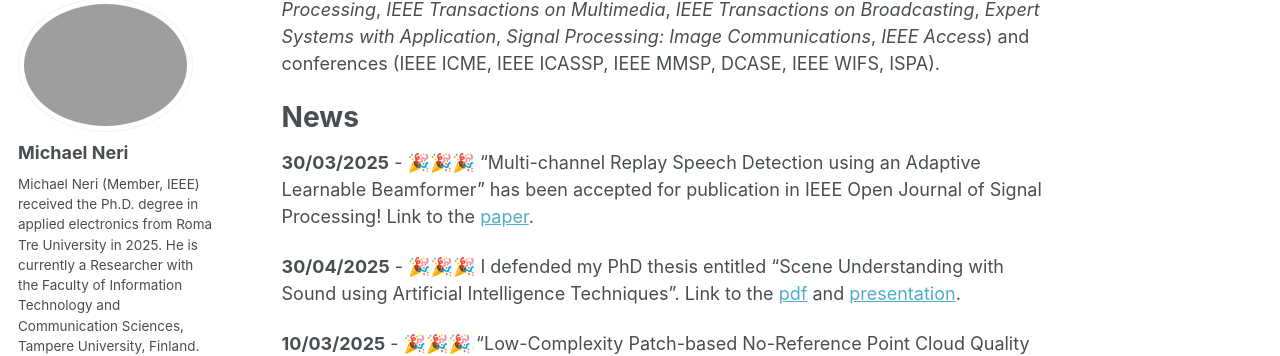
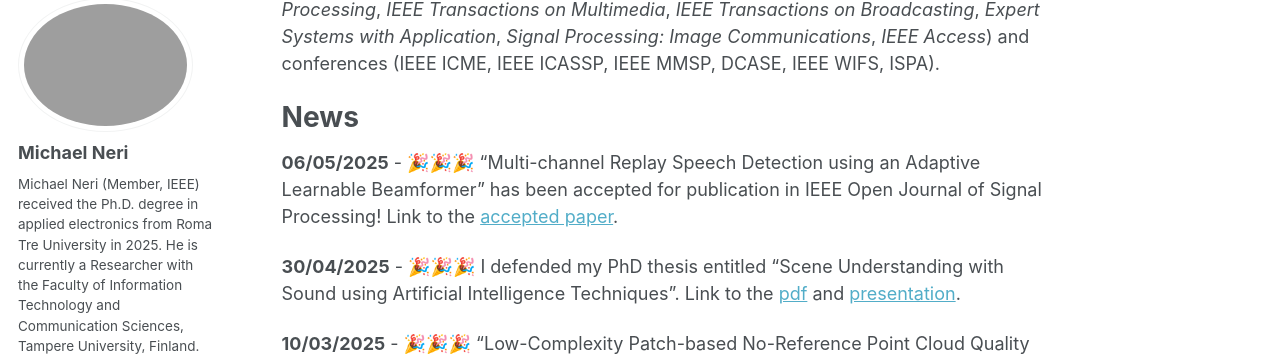
Before and after one commit to michaelneri/michaelneri.github.io, a Jekyll site: the page built from _pages/about.md, in a window 1280 px wide and 900 px high, scrolled down 643 px. Shown: the part 108-464 px from the top of the window. Built offline with Jekyll 4.4.1, drawn with Linux system fonts in a browser that asks for light colours; some web fonts are replaced.

Commit message:
Added accepted version of the paper and updated date

```diff
--- a/_pages/about.md
+++ b/_pages/about.md
@@ -22,7 +22,7 @@ I am an IEEE Member, Editorial Manager for _Signal Processing: Image Communicati
 
 News
 =====
-**30/03/2025** - 🎉🎉🎉 "Multi-channel Replay Speech Detection using an Adaptive Learnable Beamformer" has been accepted for publication in IEEE Open Journal of Signal Processing! Link to the [paper](https://arxiv.org/abs/2502.13473).
+**06/05/2025** - 🎉🎉🎉 "Multi-channel Replay Speech Detection using an Adaptive Learnable Beamformer" has been accepted for publication in IEEE Open Journal of Signal Processing! Link to the [accepted paper](https://michaelneri.github.io/files/2025-05-06-OJSP-Replay.pdf).
 
 **30/04/2025** - 🎉🎉🎉 I defended my PhD thesis entitled "Scene Understanding with Sound using Artificial Intelligence Techniques". Link to the [pdf](https://michaelneri.github.io/files/Michael_Neri_PhD_Thesis_No_ACK.pdf) and [presentation](https://michaelneri.github.io/files/Michael_Neri_Final_PhD_Presentation.pdf).
 
```
Also changed, not shown: 1 other file.
